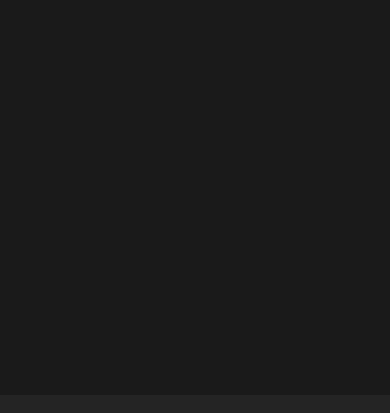
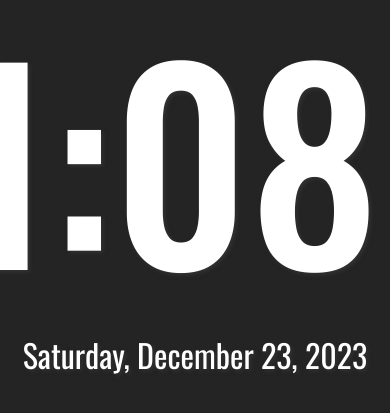
Before and after one commit to murilobispo/react-gallery-app-ts-tailwind, a React (Vite) app: page / in a window 390 px wide. Shown: the part 227-640 px from the top of the page. Built offline with nearby package versions, Linux system fonts and the light colour scheme; the HTML template or start-up script is replaced by a standard one.

Commit message:
Clock mode working, not responsive yet

```diff
--- a/index.html
+++ b/index.html
@@ -4,6 +4,9 @@
     <meta charset="UTF-8" />
     <link rel="icon" type="" href="/favicon.ico" />
     <meta name="viewport" content="width=device-width, initial-scale=1.0" />
+    <link rel="preconnect" href="https://fonts.googleapis.com">
+    <link rel="preconnect" href="https://fonts.gstatic.com" crossorigin>
+    <link href="https://fonts.googleapis.com/css2?family=Oswald:wght@200;300;400;500;600;700&display=swap" rel="stylesheet">
     <title>Clock App</title>
   </head>
   <body>
--- a/src/App.tsx
+++ b/src/App.tsx
@@ -1,12 +1,10 @@
 import './reset.css'
 import './App.css'
-import MainContainer from './components/MainContainer'
+import Clock from './components/Clock'
 
 function App() {
   return (
-    <MainContainer>
-
-    </MainContainer>
+    <Clock/>
   )
 }
 
--- /dev/null
+++ b/src/components/Clock/Clock.module.css
@@ -0,0 +1,25 @@
+.clock{
+    width: 100%;
+    height: 80%;
+    color: white;
+    font-family: 'Oswald', sans-serif;
+    font-size: 16em;
+    display: flex;
+    justify-content: center;
+    align-items: center;
+    text-align: center;
+    text-transform: uppercase;
+    font-weight:500;
+    text-shadow: 2px 2px 4px #333
+}
+.clockOptions {
+    width: 100%;
+    height: 20%;
+    color: white;
+    font-family: 'Oswald', sans-serif;
+    display: flex;
+    justify-content: center;
+    text-shadow: 2px 2px 4px #333;
+    font-size:2em;
+    align-items: center;
+}
--- /dev/null
+++ b/src/components/Clock/index.tsx
@@ -0,0 +1,19 @@
+import styles from './Clock.module.css'
+import MainContainer from '../MainContainer'
+import TimeModeClock from '../TimeModeClock'
+import TimeModeOptions from '../TimeModeOptions'
+
+function Clock() {
+    return(
+        <MainContainer>
+            <div className={styles.clock}>
+                <TimeModeClock/>
+            </div>
+            <div className={styles.clockOptions}>
+                <TimeModeOptions/>
+            </div>
+        </MainContainer>
+    )
+}
+
+export default Clock
--- a/src/components/MainContainer/MainContainer.module.css
+++ b/src/components/MainContainer/MainContainer.module.css
@@ -1,5 +1,6 @@
 .mainContainer{
     width: 1400px;
     height: 400px;
-    background-color: rgb(26, 26, 26);
+    box-sizing: border-box;
+
 }
--- a/src/components/MainContainer/index.tsx
+++ b/src/components/MainContainer/index.tsx
@@ -4,6 +4,7 @@ import styles from './MainContainer.module.css'
 interface MainContainerProps{
     children?: ReactNode
 }
+
 function MainContainer ({children}:MainContainerProps) {
     return (
         <main className={styles.mainContainer}>
--- /dev/null
+++ b/src/components/TimeModeClock/index.tsx
@@ -0,0 +1,23 @@
+import styles from './TimeModeClock.module.css'
+import { useState, useEffect } from 'react'
+
+function TimeMode () {
+    const [currentTime, setCurrentTime] = useState(new Date().toLocaleTimeString())
+
+    useEffect(() => {
+      const timerId = setInterval(() => {
+        setCurrentTime(new Date().toLocaleTimeString())
+        document.title = new Date().toLocaleTimeString()
+
+        console.log(new Date().toLocaleTimeString())
+      }, 1000)
+
+      return () => clearInterval(timerId)
+    }, [])
+
+    return(
+      <h1 className={styles.timeText}>{currentTime}</h1>
+    )
+}
+
+export default TimeMode
--- /dev/null
+++ b/src/components/TimeModeOptions/index.tsx
@@ -0,0 +1,36 @@
+import styles from './TimeModeOptions.module.css'
+import { useState, useEffect } from 'react'
+
+function TimeModeOptions () {
+
+    interface Options {
+        weekday: string,
+        year: string,
+        month: string,
+        day: string,
+    }
+    const options:Options = {
+        weekday: 'long',
+        year: 'numeric',
+        month: 'long',
+        day: 'numeric',
+    }
+
+    const [currentDate, setCurrentDate] = useState(new Date().toLocaleDateString(undefined, options))
+
+    useEffect(() => {
+        const timerId = setInterval(() => {
+            setCurrentDate(new Date().toLocaleDateString(undefined, options))
+            console.log(new Date().toLocaleDateString(undefined, options))
+        }, 1000)
+
+        return () => clearInterval(timerId);
+    }, [])
+
+
+    return(
+        <h2>{currentDate}</h2>
+    )
+}
+
+export default TimeModeOptions
```
Also changed, not shown: src/components/TimeModeClock/TimeModeClock.module.css (added), src/components/TimeModeOptions/TimeModeOptions.module.css (added).
